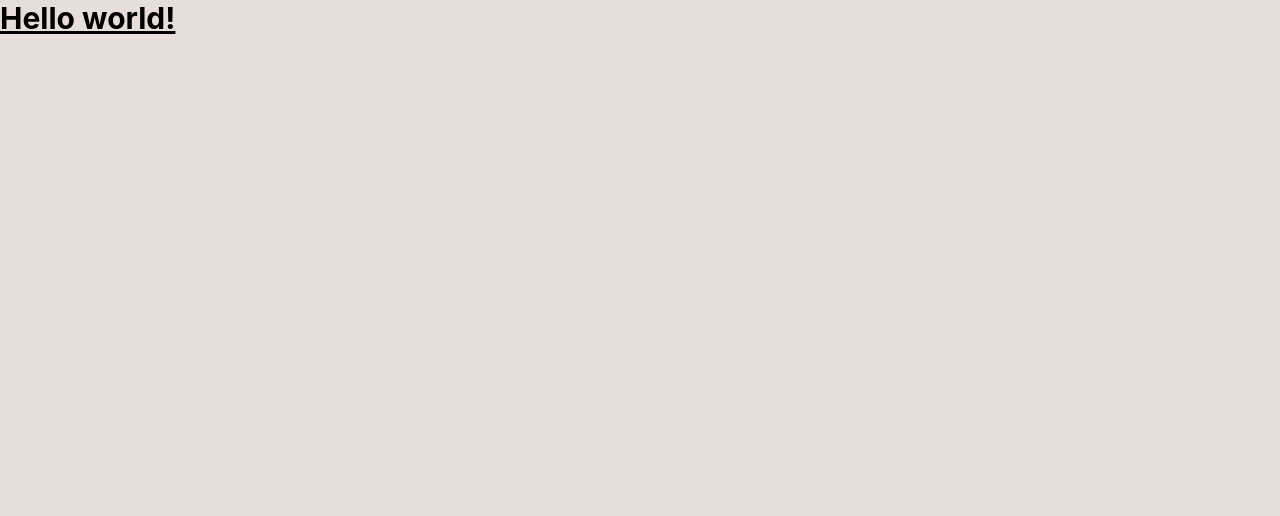
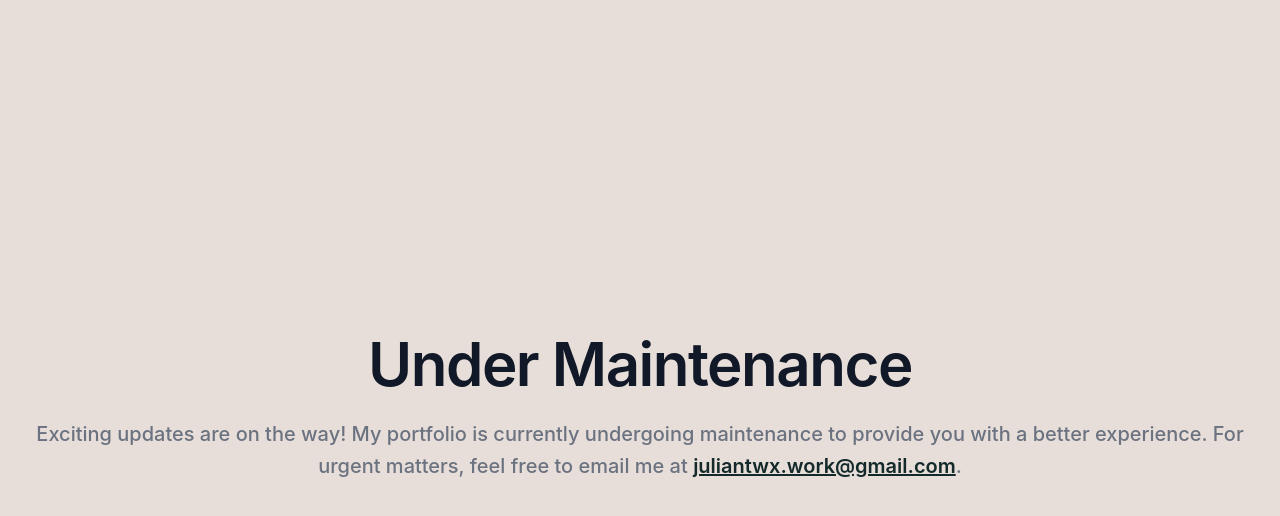
Before and after one commit to juliantwx/Devsite, a React (Create React App) app in the folder frontend/: page / in a window 1280 px wide. Shown: the top 516 px of the page. Built offline with nearby package versions, Linux system fonts and the light colour scheme; a web font is replaced by a local one.

Commit message:
Updated Routing
- All URLs will now display the Maintenance page if the website is under maintenance.

Usual Routing:
- Base URL is set to the Home page.
- All non existing routes will be met with the NotFound page.

```diff
--- a/frontend/src/App.js
+++ b/frontend/src/App.js
@@ -1,18 +1,33 @@
-import { BrowserRouter as Router, Route, Routes } from "react-router-dom";
+import {
+  BrowserRouter as Router,
+  Route,
+  Routes,
+  Navigate,
+} from "react-router-dom";
 import Home from "./pages/Home";
 import NotFound from "./pages/NotFound";
 import Maintenance from "./pages/Maintenance";
 
 function App() {
+  const isMaintenance = true; // TODO: Fetch this variable through subscription to the backend server instead
   return (
     <Router>
       <div className="min-h-screen">
         <Routes>
-          {/* Routes to all existing pages */}
-          <Route path="/" element={<Home />} />
-          <Route path="/maintenance" element={<Maintenance />} />
-          {/* Reroute all non-existing routes to the 404 page */}
-          <Route path="*" element={<NotFound />} />
+          {isMaintenance ? (
+            // Redirect all routes to the Maintenance page if the website is under maintenance
+            <Route path="*" element={<Maintenance />} />
+          ) : (
+            // Usual routing
+            <>
+              {/* Set default URL to the home page */}
+              <Route path="/" element={<Navigate to="/home" />} />
+              {/* Routes to all existing pages */}
+              <Route path="/home" element={<Home />} />
+              {/* Reroute all non-existing routes to the 404 page */}
+              <Route path="*" element={<NotFound />} />
+            </>
+          )}
         </Routes>
       </div>
     </Router>
```
Also changed, not shown: 1 other file (tests, documents, lock files or other folders).
